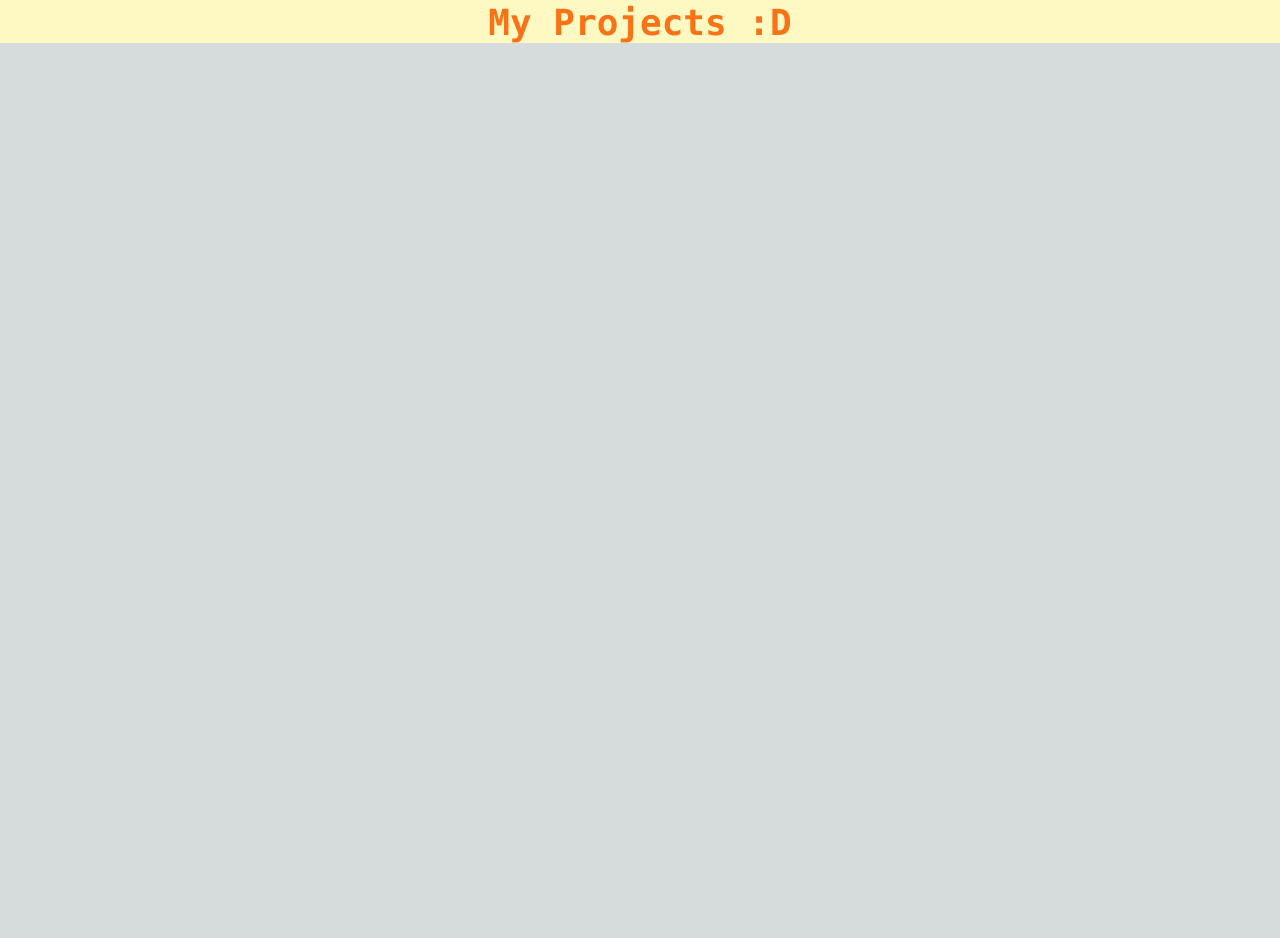
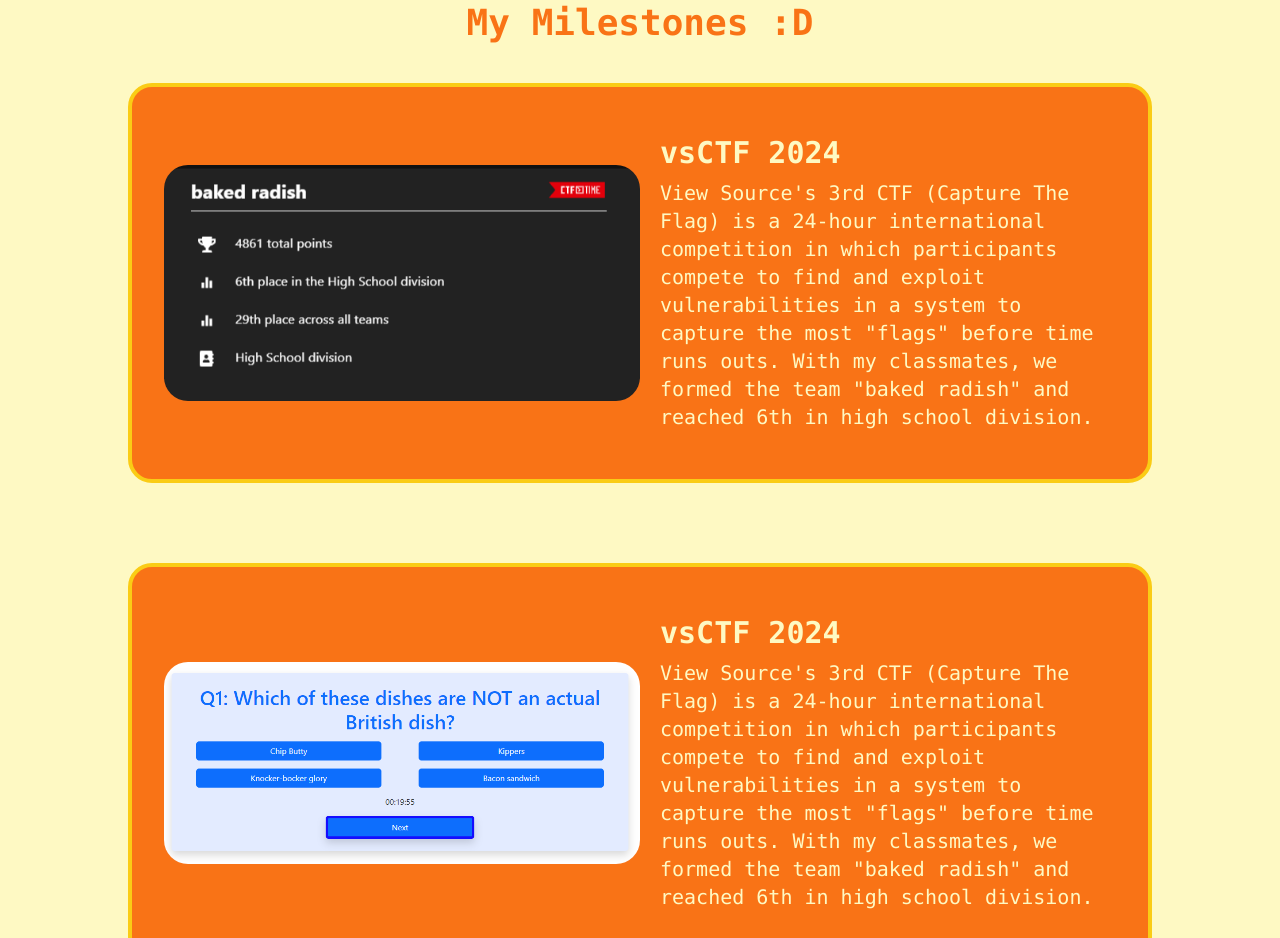
Before and after one commit to lohputer/portfolio, a Next.js app: page / in a window 1280 px wide. Shown: the part 1400-2338 px from the top of the page. Before the commit the page ends 1443 px from the top, so only its background shows below. Built offline with nearby package versions, Linux system fonts and the light colour scheme.

Commit message:
actual achievements?

```diff
--- a/src/app/page.tsx
+++ b/src/app/page.tsx
@@ -171,8 +171,21 @@ export default function Home() {
           <li className="text-base md:text-xl text-orange-500">Netlify</li>
           <li className="text-base md:text-xl text-orange-500">Vercel</li>
         </ul>
-        <h1 className="text-center text-2xl md:text-4xl text-orange-500 font-semibold">My Projects :D</h1>
-
+        <h1 className="text-center text-2xl md:text-4xl text-orange-500 font-semibold">My Milestones :D</h1>
+        <div className="max-h-max rounded-3xl border-4 border-yellow-400 bg-orange-500 py-4 px-8 lg:py-8 m-10 gap-5 w-4/5 md:flex md:flex-row md:justify-center md:items-center">
+          <img src="vsctf.png" className="rounded-3xl md:w-1/2"></img>
+          <div className="text-yellow-100 h-full items-left justify-center flex flex-col py-4">
+            <h1 className="mb-2 text-left text-xl md:text-2xl lg:text-3xl font-semibold">vsCTF 2024</h1>
+            <p className="text-left text-sm md:text-base lg:text-xl">View Source's 3rd CTF (Capture The Flag) is a 24-hour international competition in which participants compete to find and exploit vulnerabilities in a system to capture the most "flags" before time runs outs. With my classmates, we formed the team "baked radish" and reached 6th in high school division.</p>
+          </div>
+        </div>
+        <div className="max-h-max rounded-3xl border-4 border-yellow-400 bg-orange-500 py-4 px-8 lg:py-8 m-10 gap-5 w-4/5 md:flex md:flex-row md:justify-center md:items-center">
+          <img src="quiz.png" className="rounded-3xl md:w-1/2"></img>
+          <div className="text-yellow-100 h-full items-left justify-center flex flex-col py-4">
+            <h1 className="mb-2 text-left text-xl md:text-2xl lg:text-3xl font-semibold">vsCTF 2024</h1>
+            <p className="text-left text-sm md:text-base lg:text-xl">View Source's 3rd CTF (Capture The Flag) is a 24-hour international competition in which participants compete to find and exploit vulnerabilities in a system to capture the most "flags" before time runs outs. With my classmates, we formed the team "baked radish" and reached 6th in high school division.</p>
+          </div>
+        </div>
       </div>
     </main>
   );
```
Also changed, not shown: public/vsctf.png (added).
